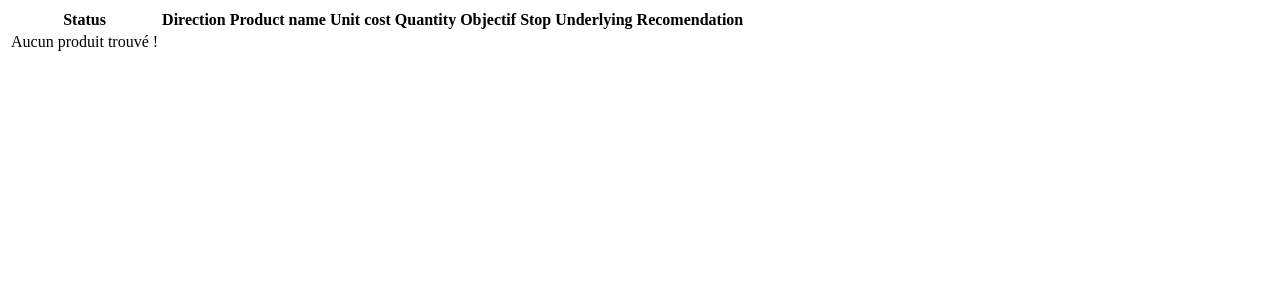
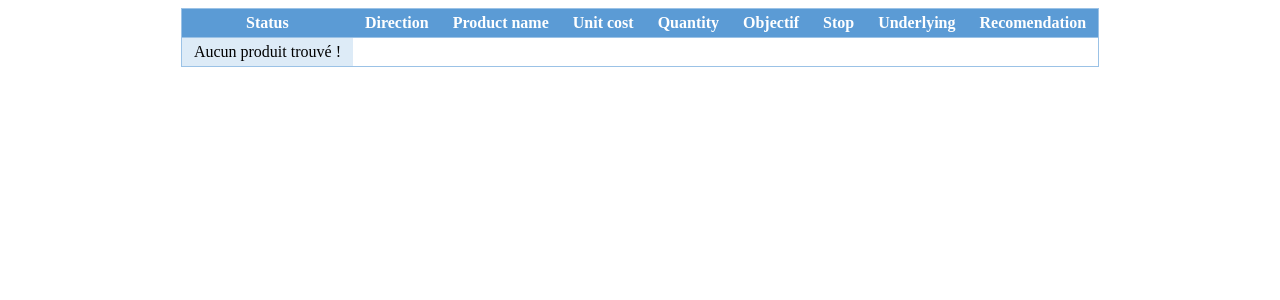
Before and after one commit to ak85ie1d5/invest_monitor, a Django app: page /wallet/ in a window 1280 px wide. Shown: the top 300 px of the page. Run offline with Django 4.2, Linux system fonts and the light colour scheme; data that the repository does not hold is empty.

Commit message:
Adding stylesheet file.

```diff
--- /dev/null
+++ b/wallet/static/wallet/style.css
@@ -0,0 +1,31 @@
+table, th, td {
+  border-top: 1px solid #9bc2e6;
+  border-bottom: 1px solid #9bc2e6;
+  border-collapse: collapse;
+}
+
+th, td {
+    padding: 5px 12px;
+}
+
+table {
+    margin: 0 auto;
+    border: 1px solid #9bc2e6;
+}
+
+th {
+    background: #5b9bd5;
+    color: #FFF
+}
+
+tr:nth-child(odd) {
+    background: #ddebf7;
+}
+
+a {
+    color: #000;
+}
+
+.text-center {
+    text-align: center;
+}
--- a/wallet/templates/wallet/index.html
+++ b/wallet/templates/wallet/index.html
@@ -1,3 +1,13 @@
+<!DOCTYPE html>
+<html lang="fr">
+<head>
+    <meta charset="UTF-8">
+    <title>Invest Monitor</title>
+    {% load static %}
+    <link rel="stylesheet" href="{%static 'wallet/style.css' %}">
+</head>
+<body>
+    <div class="im-container">
         <table>
             <thead>
                 <tr>
@@ -16,11 +26,11 @@
                 {% if product_list %}
                     {% for product in product_list %}
                         <tr>
-                    <td>{{ product.status }}</td>
-                    <td>{{ product.direction }}</td>
+                            <td class="text-center">{{ product.status }}</td>
+                            <td class="text-center">{{ product.direction }}</td>
                             <td><a href="{{ product.rtl_quote_url }}" title="{{ product.name }}" target="_blank">{{ product.name }}</a></td>
                             <td>{{ product.unit_cost }} {{ product.currency }}</td>
-                    <td>{{ product.quantity }}</td>
+                            <td class="text-center">{{ product.quantity }}</td>
                             <td>{{ product.objectif }} {{ product.currency }}</td>
                             <td>{{ product.stop }} {{ product.currency }}</td>
                             <td><a href="" title="{{ product.underlying }}" taget="_blank">{{ product.underlying }}</a></td>
@@ -34,3 +44,6 @@
                 {% endif %}
             </tbody>
         </table>
+    </div>
+</body>
+</html>
```
Lines whose indentation alone changed are shown as unchanged.
